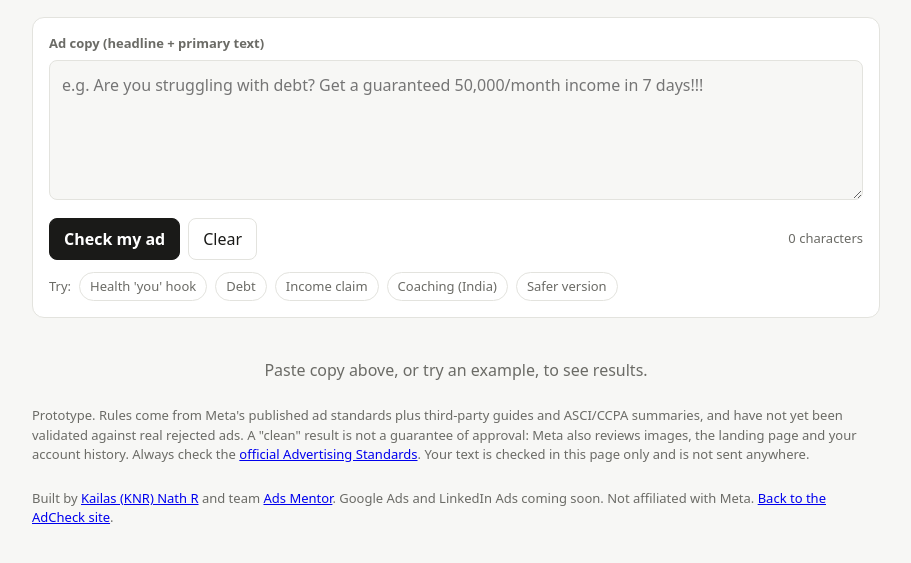
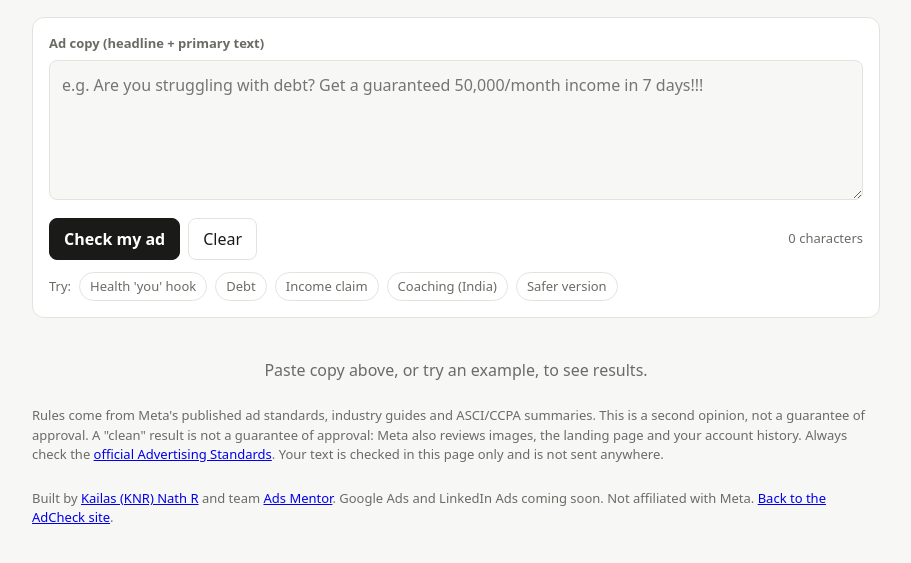
Before and after one commit to iam-knr/adsmentor-adcheck, a browser extension: page docs/try/index.html in a window 1280 px wide. Shown: the part 139-702 px from the top of the page, without its empty margins (184-1095 px from the left). Drawn offline with Linux system fonts and the light colour scheme.

Commit message:
Update demo wording

```diff
--- a/docs/try/index.html
+++ b/docs/try/index.html
@@ -90,7 +90,7 @@
   <div id="out"><p class="empty">Paste copy above, or try an example, to see results.</p></div>
 
   <p class="note">
-    Prototype. Rules come from Meta's published ad standards plus third-party guides and ASCI/CCPA summaries, and have not yet been validated against real rejected ads.
+    Rules come from Meta's published ad standards, industry guides and ASCI/CCPA summaries. This is a second opinion, not a guarantee of approval.
     A "clean" result is not a guarantee of approval: Meta also reviews images, the landing page and your account history. Always check the
     <a href="https://transparency.meta.com/policies/ad-standards/" target="_blank" rel="noopener">official Advertising Standards</a>.
     Your text is checked in this page only and is not sent anywhere.
```
